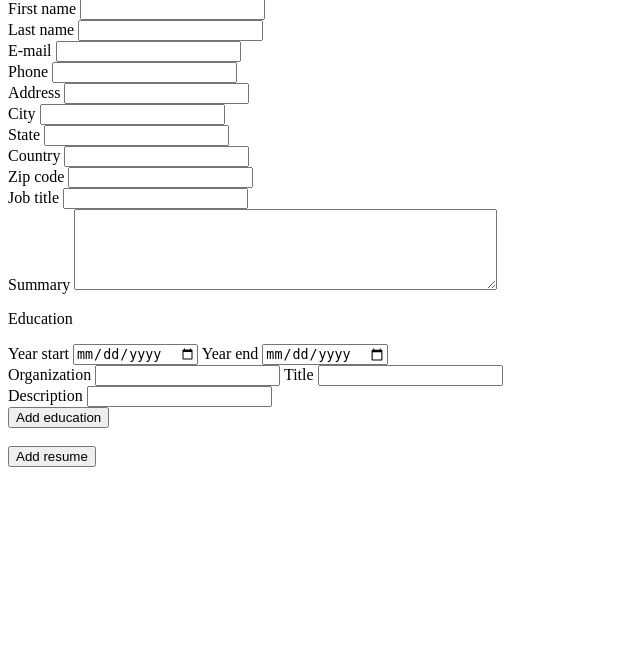
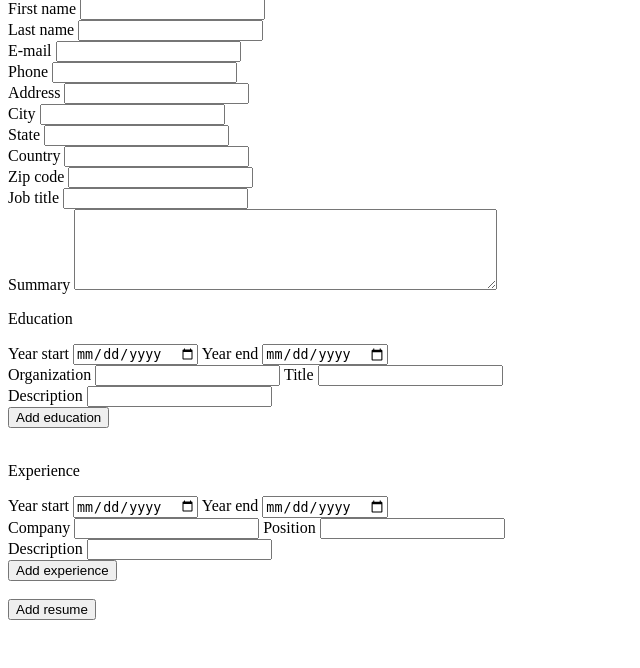
Before and after one commit to AllaYeroshchenko/django, a Django app: page /resume/addnew/ in a window 1280 px wide. Shown: the part 132-800 px from the top of the page, without its empty margins (0-640 px from the left). Run offline with Django 3.2, Linux system fonts and the light colour scheme.

Commit message:
add resume, error correction

```diff
--- a/JobMarket/templates/resume/addnew.html
+++ b/JobMarket/templates/resume/addnew.html
@@ -37,7 +37,7 @@
 	<p>Education</p>
 	<div id="education" name="education" class="education">
 		<label for="year_start">Year start</label>
-		<input type="date" name="year_start" id="year_start" max="01/01/2100" min="01/01/1980" required>
+		<input type="date" name="year_start" id="year_start" min="1980-01-01" required>
 		<label for="year_end">Year end</label>
 		<input type="date" name="year_end" id="year_end" required><br>
 		<label for="organization">Organization</label>
@@ -48,6 +48,20 @@
 		<input type="text" name="description" id="description" required><br>
 	</div>
 	<button class='edu' id="edu" name='edu'>Add education</button><br><br>
+	<p>Experience</p>
+	<div id="experience" name="experience" class="experience">
+		<label for="ex_year_start">Year start</label>
+		<input type="date" name="ex_year_start" id="ex_year_start" min="1980-01-01" required>
+		<label for="ex_year_end">Year end</label>
+		<input type="date" name="ex_year_end" id="ex_year_end" required><br>
+		<label for="company">Company</label>
+		<input type="text" name="company" id="company" required>
+		<label for="position">Position</label>
+		<input type="text" name="position" id="position" required><br>
+		<label for="ex_description">Description</label>
+		<input type="text" name="ex_description" id="ex_description" required><br>
+	</div>
+	<button class='exp' id="exp" name='exp'>Add experience</button><br><br>
 	<input type="submit" value="Add resume">
 </form>
 {% endif %}
--- a/resume/models.py
+++ b/resume/models.py
@@ -29,6 +29,7 @@ class Education(models.Model):
 class Experience(models.Model):
 	resume_id=models.ForeignKey(Resume, on_delete=models.CASCADE, null=True)
 	position=models.CharField("Position", max_length=70, null=True)
-	organization_name=models.CharField("Organization", max_length=70, null=True)
+	company_name=models.CharField("Organization", max_length=70, null=True)
+	description=models.CharField("Description", max_length=70, null=True)
 	start_date=models.DateTimeField("Start date", null=True)
 	end_date=models.DateTimeField("End date", null=True)
--- a/resume/static/script.js
+++ b/resume/static/script.js
@@ -1,8 +1,11 @@
 
 let edu_box_global=document.getElementById('education').innerHTML;
+let exp_box_global=document.getElementById('experience').innerHTML;
 edu_box_global.id="education_added";
+exp_box_global.id="experience_added";
 let	btn_edu=document.getElementById('edu');
-//	form_for_resume=document.getElementById('add_new_resume');
+let	btn_exp=document.getElementById('exp');
+
 
 
 btn_edu.addEventListener('click', function(){
@@ -18,3 +21,11 @@ btn_edu.addEventListener('click', function(){
 
 
 })
+
+btn_exp.addEventListener('click', function(){
+	let form_for_resume=document.getElementById('add_new_resume');
+	exp_box=document.createElement('div');
+	exp_box.innerHTML=exp_box_global;
+	form_for_resume.insertBefore(exp_box, btn_exp);
+
+})
--- a/resume/views.py
+++ b/resume/views.py
@@ -2,7 +2,7 @@ from django.http import Http404, HttpResponseRedirect
 from django.template.context_processors import csrf
 from django.shortcuts import render
 from django.contrib.auth.models import User
-from .models import Resume, Education
+from .models import Resume, Education, Experience
 from django.utils import timezone
 
 from django.urls import reverse
@@ -40,23 +40,43 @@ def addnew(request):
 				job_title=job_title,
 				user_id=request.user)
 
+#### Education
 		start_dates=request.POST.getlist('year_start', '')
 		end_dates=request.POST.getlist('year_end', '')
 		organizations=request.POST.getlist('organization', '')
+		titles=request.POST.getlist('title', '')
+		descriptions=request.POST.getlist('description', '')
 		ed_list=[]
 		for i in range(len(start_dates)):
 			ed=Education(start_date=start_dates[i],
 					end_date=end_dates[i],
 					organization_name=organizations[i],
-					title="",
-					description="",
+					title=titles[i],
+					description=descriptions[i],
 					resume_id=r)
 			ed_list.append(ed)
+#### Experience
+		ex_start_dates=request.POST.getlist('ex_year_start', '')
+		ex_end_dates=request.POST.getlist('ex_year_end', '')
+		companies=request.POST.getlist('company', '')
+		positions=request.POST.getlist('position', '')
+		ex_descriptions=request.POST.getlist('ex_description', '')
+		ex_list=[]
+		for i in range(len(ex_start_dates)):
+			ex=Experience(start_date=ex_start_dates[i],
+					end_date=ex_end_dates[i],
+					company_name=companies[i],
+					position=positions[i],
+					description=ex_descriptions[i],
+					resume_id=r)
+			ex_list.append(ex)
 
 		try:
 			r.save()
 			for x in ed_list:
 				x.save()
+			for y in ex_list:
+				y.save()
 			return render(request, 'resume/addnew.html', {'status': 'Resume was added'})
 		except:
 			render(request, 'resume/addnew.html', {'error': 'Something went wrong'})
```
Also changed, not shown: db.sqlite3, resume/migrations/0005_auto_20200312_1439.py (added).
